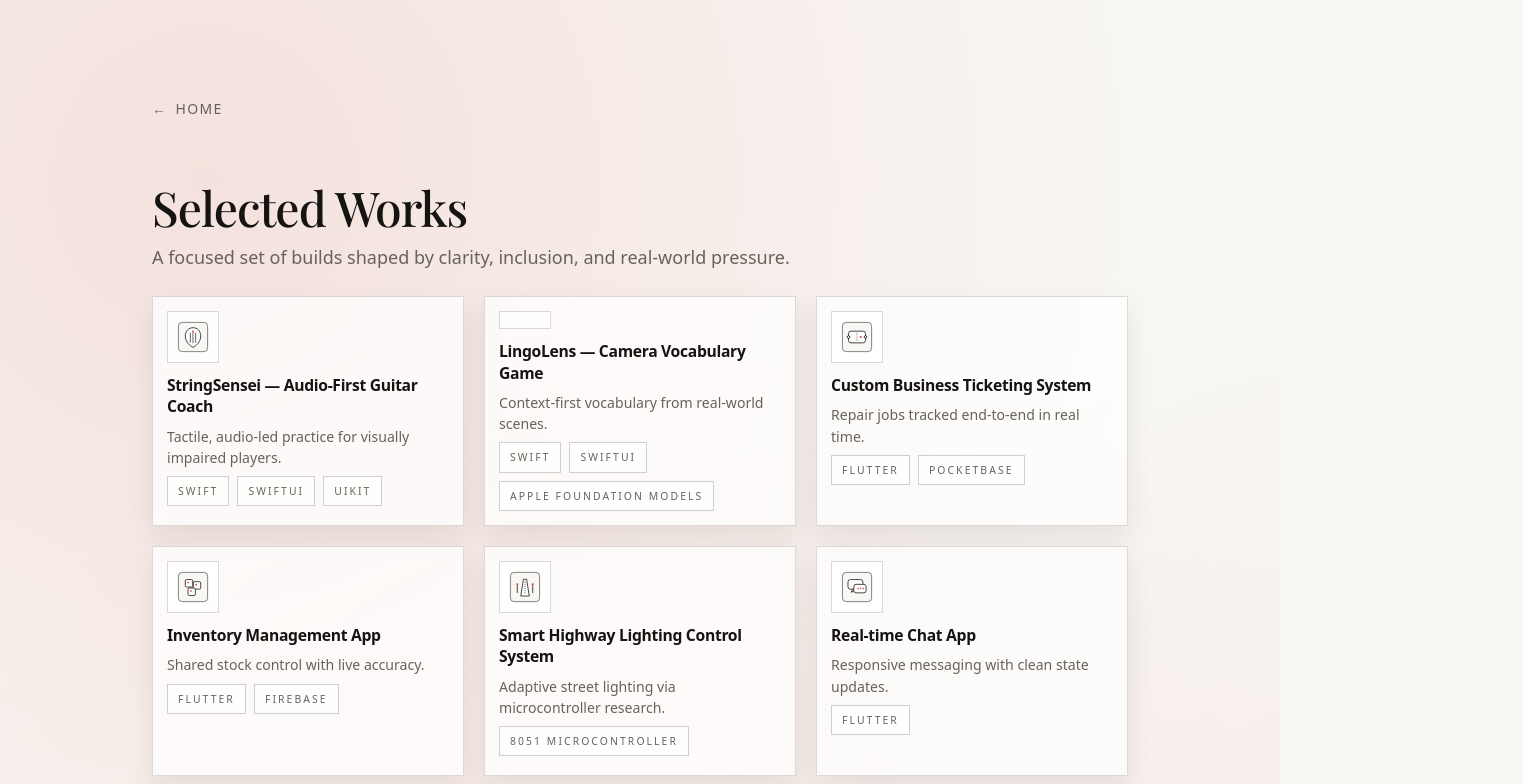
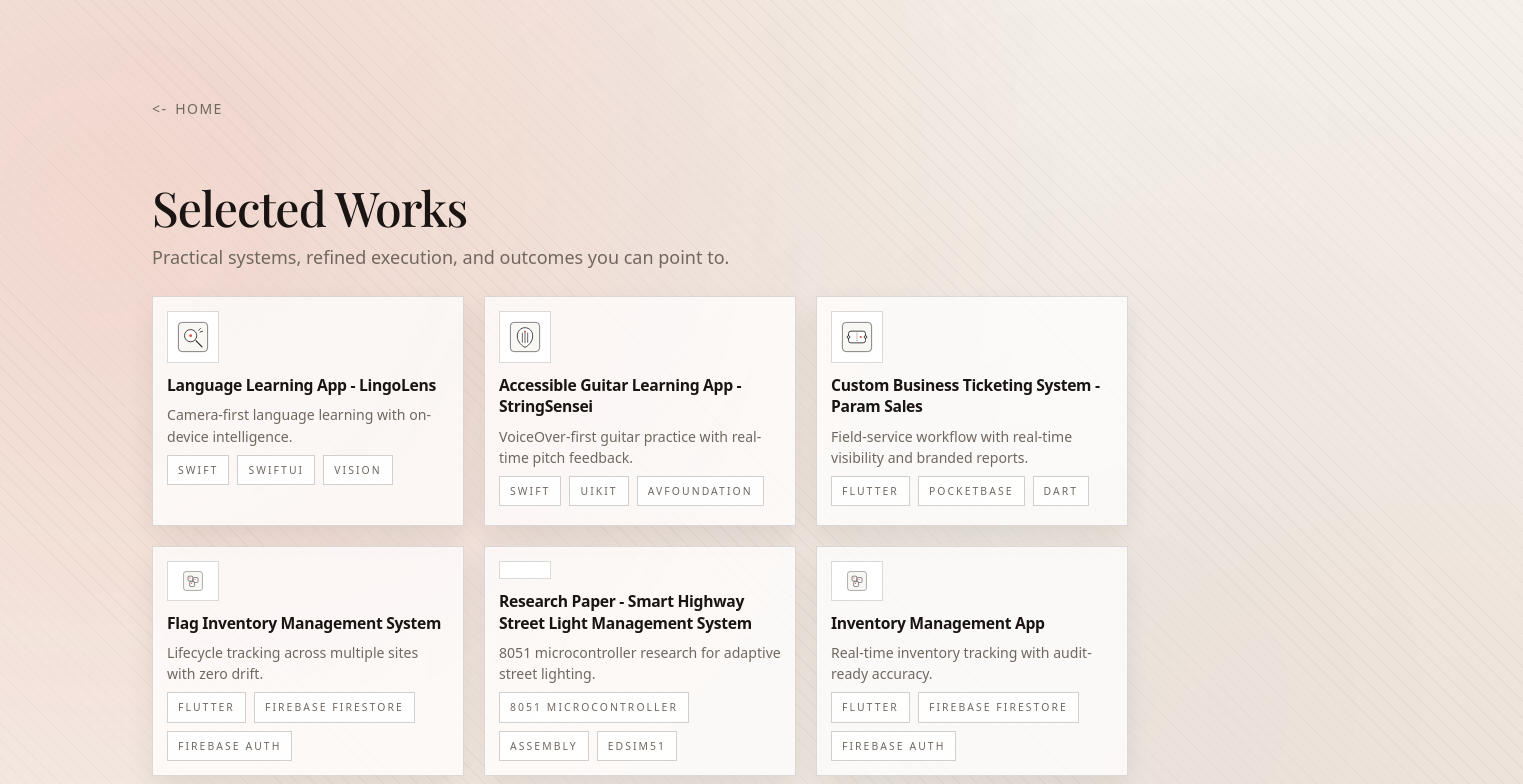
Before and after one commit to yajan08/my-portfolio, a Next.js app: page /work in a window 1280 px wide. Shown: the top 784 px of the page, 1523 px wide, since content can reach past the window. Built offline with nearby package versions, Linux system fonts and the light colour scheme; a web font is replaced by a local one.

Commit message:
refinements in data and ui

```diff
--- a/src/app/globals.css
+++ b/src/app/globals.css
@@ -1,12 +1,12 @@
 @import "tailwindcss";
 
 @theme inline {
-  --color-paper: #F8F7F4;
-  --color-paper-alt: #FFFFFF;
-  --color-ink: #161412;
-  --color-ink-light: #66635B;
-  --color-muted-orange: #D94838;
-  --color-muted-orange-hover: #B83628;
+  --color-paper: #F6F1EA;
+  --color-paper-alt: #FFFCF7;
+  --color-ink: #1A1512;
+  --color-ink-light: #6F6760;
+  --color-muted-orange: #C84D3A;
+  --color-muted-orange-hover: #A53C2C;
 
   --font-sans: "Sora", var(--font-geist-sans), sans-serif;
   --font-serif: "Playfair Display", serif;
@@ -22,18 +22,35 @@ html {
 }
 
 body {
-  background-color: var(--background);
+  background-color: #F6F1EA;
   background-image:
-    radial-gradient(circle at 12% 12%, rgba(217, 72, 56, 0.12), transparent 48%),
-    radial-gradient(circle at 88% 86%, rgba(217, 72, 56, 0.08), transparent 52%),
-    radial-gradient(circle at 40% 70%, rgba(217, 72, 56, 0.05), transparent 55%);
-  background-size: 130% 130%;
-  animation: orangeDrift 20s ease-in-out infinite;
+    radial-gradient(circle at 12% 14%, rgba(200, 77, 58, 0.08), transparent 50%),
+    radial-gradient(circle at 86% 82%, rgba(200, 77, 58, 0.06), transparent 54%),
+    repeating-linear-gradient(45deg, rgba(26, 21, 18, 0.035), rgba(26, 21, 18, 0.035) 1px, transparent 1px, transparent 12px);
+  background-size: 140% 140%, 140% 140%, 100% 100%;
+  animation: orangeDrift 24s ease-in-out infinite, breatheGlow 12s ease-in-out infinite;
   color: var(--foreground);
   font-family: var(--font-sans);
   -webkit-font-smoothing: antialiased;
   -moz-osx-font-smoothing: grayscale;
   line-height: 1.6;
+  position: relative;
+  min-height: 100vh;
+  overflow-x: hidden;
+  isolation: isolate;
+}
+
+body::before {
+  content: "";
+  position: fixed;
+  inset: -20%;
+  pointer-events: none;
+  z-index: -1;
+  background:
+    radial-gradient(circle at 22% 30%, rgba(217, 72, 56, 0.12), transparent 58%),
+    radial-gradient(circle at 78% 70%, rgba(22, 20, 18, 0.06), transparent 60%);
+  opacity: 0.7;
+  animation: glowMove 18s ease-in-out infinite;
 }
 
 ::selection {
@@ -44,6 +61,11 @@ body {
 h1, h2, h3, h4, h5, h6 {
   font-weight: 500;
   letter-spacing: -0.02em;
+}
+
+.name-font {
+  font-family: "Shadows Into Light", var(--font-name), var(--font-serif);
+  letter-spacing: 0.03em;
 }
 
 a, button {
@@ -260,6 +282,17 @@ a, button {
 }
 
 @keyframes orangeDrift {
-  0%, 100% { background-size: 125% 125%; }
-  50% { background-size: 140% 140%; }
+  0%, 100% { background-size: 125% 125%, 125% 125%, 125% 125%, 100% 100%; }
+  50% { background-size: 140% 140%, 140% 140%, 140% 140%, 100% 100%; }
 }
+
+@keyframes breatheGlow {
+  0%, 100% { filter: saturate(1); }
+  50% { filter: saturate(1.1); }
+}
+
+@keyframes glowMove {
+  0% { transform: translate3d(0, 0, 0) scale(1); }
+  50% { transform: translate3d(-2%, 2%, 0) scale(1.02); }
+  100% { transform: translate3d(2%, -2%, 0) scale(1); }
+}
--- a/src/app/layout.tsx
+++ b/src/app/layout.tsx
@@ -1,5 +1,5 @@
 import type { Metadata } from "next";
-import { Playfair_Display, Sora } from "next/font/google";
+import { Playfair_Display, Sora, Shadows_Into_Light } from "next/font/google";
 import RevealOnScroll from "@/components/RevealOnScroll";
 import "./globals.css";
 
@@ -11,6 +11,12 @@ const sora = Sora({
 const playfair = Playfair_Display({
   variable: "--font-playfair",
   subsets: ["latin"],
+});
+
+const shadowsIntoLight = Shadows_Into_Light({
+  variable: "--font-name",
+  subsets: ["latin"],
+  weight: ["400"],
 });
 
 export const metadata: Metadata = {
@@ -26,7 +32,7 @@ export default function RootLayout({
   return (
     <html lang="en" className="scroll-smooth">
       <body
-        className={`${sora.variable} ${playfair.variable} antialiased min-h-screen flex flex-col bg-[var(--background)] text-[var(--foreground)]`}
+        className={`${sora.variable} ${playfair.variable} ${shadowsIntoLight.variable} antialiased min-h-screen flex flex-col bg-[var(--background)] text-[var(--foreground)]`}
       >
         <RevealOnScroll />
         <main className="flex-grow flex flex-col max-w-5xl mx-auto w-full px-6 py-12">
--- a/src/app/page.tsx
+++ b/src/app/page.tsx
@@ -5,14 +5,14 @@ export default function Home() {
     <div className="min-h-[80vh] flex flex-col items-center justify-center">
       <main className="flex flex-col items-center text-center space-y-10 max-w-2xl mx-auto px-4" data-reveal>
         <div className="space-y-4">
-          <h1 className="text-6xl md:text-8xl font-serif text-[var(--color-ink)] tracking-tight">
+          <h1 className="text-6xl md:text-8xl name-font text-[var(--color-ink)] tracking-tight">
             Yajan Mehta
           </h1>
           <p className="text-xs uppercase tracking-[0.45em] text-[var(--color-ink-light)]">
             App Developer
           </p>
           <p className="text-lg md:text-xl text-[var(--color-ink-light)] font-light leading-relaxed max-w-xl mx-auto">
-            I design and build business-ready apps that turn real-world needs into calm, inclusive experiences.
+            Building inclusive, scalable mobile applications with calm execution and clear results.
           </p>
         </div>
 
--- a/src/app/work/[slug]/page.tsx
+++ b/src/app/work/[slug]/page.tsx
@@ -21,7 +21,7 @@ export default async function ProjectPage({ params }: PageProps) {
         href="/work"
         className="inline-flex items-center gap-2 text-sm uppercase tracking-widest text-[var(--color-ink-light)] hover:text-[var(--color-muted-orange)] transition-colors group"
       >
-        <span className="transform group-hover:-translate-x-1 transition-transform">←</span>
+        <span className="transform group-hover:-translate-x-1 transition-transform">{"<-"}</span>
         All Work
       </Link>
 
@@ -71,15 +71,17 @@ export default async function ProjectPage({ params }: PageProps) {
       </section>
 
       <section className="space-y-4" data-reveal>
-        <h2 className="section-title">GitHub</h2>
+        <h2 className="section-title">
+          {project.slug === "smart-highway" ? "Paper" : "GitHub"}
+        </h2>
         <a
           href={project.githubUrl}
           target="_blank"
           rel="noopener noreferrer"
           className="inline-flex items-center gap-2 text-sm uppercase tracking-widest text-[var(--color-ink-light)] hover:text-[var(--color-muted-orange)] transition-colors"
         >
-          View Source Code
-          <span>→</span>
+          {project.slug === "smart-highway" ? "Read Paper" : "View Source Code"}
+          <span>{"->"}</span>
         </a>
       </section>
     </article>
--- a/src/app/work/page.tsx
+++ b/src/app/work/page.tsx
@@ -9,7 +9,7 @@ export default function WorkPage() {
         href="/"
         className="inline-flex items-center gap-2 text-sm uppercase tracking-widest text-[var(--color-ink-light)] hover:text-[var(--color-muted-orange)] transition-colors group"
       >
-        <span className="transform group-hover:-translate-x-1 transition-transform">←</span>
+        <span className="transform group-hover:-translate-x-1 transition-transform">{"<-"}</span>
         Home
       </Link>
 
@@ -19,7 +19,7 @@ export default function WorkPage() {
             Selected Works
           </h1>
           <p className="text-lg text-[var(--color-ink-light)] font-light max-w-2xl leading-relaxed">
-            A focused set of builds shaped by clarity, inclusion, and real-world pressure.
+            Practical systems, refined execution, and outcomes you can point to.
           </p>
         </header>
 
--- a/src/components/VideoDemo.tsx
+++ b/src/components/VideoDemo.tsx
@@ -22,7 +22,7 @@ export default function VideoDemo({ videoUrl, title, orientation = "landscape" }
         aria-controls="video-demo"
       >
         {isOpen ? "Hide video demo" : "See video demo"}
-        <span className="text-base">→</span>
+        <span className="text-base">{"->"}</span>
       </button>
 
       {isOpen && (
--- a/src/data/projects.ts
+++ b/src/data/projects.ts
@@ -13,88 +13,81 @@ export interface Project {
 
 export const projects: Project[] = [
   {
+    slug: "lingolens",
+    title: "Language Learning App - LingoLens",
+    shortDescription: "Camera-first language learning with on-device intelligence.",
+    description:
+      "Built a context-aware language learning game where users scan real-world objects via live camera. Vision framework classifies them, and on-device AI translates and quizzes the user in their target language. Integrated Apple Foundation Models (iOS 26) for object filtering, concurrent translation via Swift task groups, and bilingual sentence generation with zero data leaving the device.",
+    impact:
+      "Engineered a full AVCaptureSession pipeline with throttled Vision classification (150 ms), orientation-aware EXIF mapping, and AVSpeechSynthesizer playback with premium voice selection.",
+    techStack: ["Swift", "SwiftUI", "Vision", "Apple Foundation Models", "AVFoundation"],
+    githubUrl: "https://github.com/yajan08",
+    imageUrl: "/logos/lingolens.svg",
+    videoUrl: "https://ik.imagekit.io/x0rci4g0k/lingoLensAppDemo.mp4",
+    videoOrientation: "portrait"
+  },
+  {
     slug: "stringsensei",
-    title: "StringSensei — Audio-First Guitar Coach",
-    shortDescription: "Tactile, audio-led practice for visually impaired players.",
+    title: "Accessible Guitar Learning App - StringSensei",
+    shortDescription: "VoiceOver-first guitar practice with real-time pitch feedback.",
     description:
-      "StringSensei turns practice into an audio-first, step-by-step journey that builds confidence and independence.",
-    impact: "Inclusive guitar coaching that prioritizes accessibility and steady progress.",
-    techStack: ["Swift", "SwiftUI", "UIKit"],
-    githubUrl: "https://github.com/yajanmehta",
+      "Built a VoiceOver-first guitar learning app for visually impaired users. All pitch feedback, lesson progression, and chord prompts are delivered via UIAccessibility announcements with zero reliance on visuals. Engineered a real-time pitch detection pipeline using AVAudioEngine, vDSP autocorrelation, and parabolic interpolation for sub-Hz accuracy across all six strings.",
+    impact:
+      "Built a GuitarSynthesizer with AVAudioUnitSampler and SF2 SoundFonts for realistic strum timing, plus dual persistence (local JSON and UserDefaults) and a Singleton DataStore for progress tracking.",
+    techStack: ["Swift", "UIKit", "AVFoundation", "AudioKit", "Tonic", "Storyboard"],
+    githubUrl: "https://github.com/yajan08",
     imageUrl: "/logos/stringsensei.svg",
     videoUrl: "https://ik.imagekit.io/x0rci4g0k/stringSenseiDemo.mp4",
     videoOrientation: "portrait"
   },
   {
-    slug: "lingolens",
-    title: "LingoLens — Camera Vocabulary Game",
-    shortDescription: "Context-first vocabulary from real-world scenes.",
+    slug: "custom-ticketing-system",
+    title: "Custom Business Ticketing System - Param Sales",
+    shortDescription: "Field-service workflow with real-time visibility and branded reports.",
     description:
-      "LingoLens anchors words in everyday scenes so learners speak with context, not memorized lists.",
-    impact: "Helps students and travelers build confidence with contextual vocabulary.",
-    techStack: ["Swift", "SwiftUI", "Apple Foundation Models", "Vision framework"],
-    githubUrl: "https://github.com/yajanmehta",
-    imageUrl: "/logos/lingolens.svg",
-    videoUrl: "https://ik.imagekit.io/x0rci4g0k/lingoLensAppDemo.mp4",
-    videoOrientation: "portrait"
-  },
-  {
-    slug: "custom-ticketing-system",
-    title: "Custom Business Ticketing System",
-    shortDescription: "Repair jobs tracked end-to-end in real time.",
-    description:
-      "A tailored workflow for repair teams to log jobs, update status, and generate reports without spreadsheet chaos.",
-    impact: "Reduced manual coordination with live tracking and admin visibility.",
-    techStack: ["Flutter", "PocketBase"],
-    githubUrl: "https://github.com/yajanmehta",
+      "Built a full-stack field-service management app with real-time ticket tracking via PocketBase WebSocket subscriptions, role-based auth, and a ban-management system. Designed a multi-role workflow for open, in-progress, and closed jobs with staff attribution, cost tracking, warranty flags, and on-site or off-site tagging.",
+    impact:
+      "Engineered dynamic PDF service reports with checklists, photo attachments, watermarks, and signatures, shared directly from the app.",
+    techStack: ["Flutter", "PocketBase", "Dart", "WebSockets", "PDF"],
+    githubUrl: "https://github.com/yajan08",
     imageUrl: "/logos/ticketing.svg",
     videoUrl: "https://ik.imagekit.io/x0rci4g0k/ticketingToolDemo.mp4",
     videoOrientation: "portrait"
   },
   {
-    slug: "inventory-management",
-    title: "Inventory Management App",
-    shortDescription: "Shared stock control with live accuracy.",
+    slug: "flag-inventory-management",
+    title: "Flag Inventory Management System",
+    shortDescription: "Lifecycle tracking across multiple sites with zero drift.",
     description:
-      "Designed to keep inventory precise across teams with real-time sync and clean, audit-ready records.",
-    impact: "Boosted inventory accuracy and day-to-day operational speed.",
-    techStack: ["Flutter", "Firebase"],
-    githubUrl: "https://github.com/yajanmehta",
-    imageUrl: "/logos/inventory.svg",
-    videoUrl: "https://ik.imagekit.io/x0rci4g0k/inventoryManagementDemo.mp4",
-    videoOrientation: "portrait"
+      "Architected a multi-site inventory lifecycle system tracking flags through active, washing, stitching, and disposed states with full inter-site transfer logic. All stock movements use Firestore atomic transactions to prevent race conditions and data inconsistency across concurrent users.",
+    impact:
+      "Built a complete audit trail for every transfer, wash, stitch, dispose, and receive event with user, timestamp, and quantity delta. Implemented RBAC with admin-only role assignment and real-time auth state management.",
+    techStack: ["Flutter", "Firebase Firestore", "Firebase Auth", "RBAC", "State Machine"],
+    githubUrl: "https://github.com/yajan08",
+    imageUrl: "/logos/inventory.svg"
   },
   {
     slug: "smart-highway",
-    title: "Smart Highway Lighting Control System",
-    shortDescription: "Adaptive street lighting via microcontroller research.",
+    title: "Research Paper - Smart Highway Street Light Management System",
+    shortDescription: "8051 microcontroller research for adaptive street lighting.",
     description:
-      "A research prototype exploring sensor-driven street light control to reduce wasted energy.",
-    impact: "Proved adaptive lighting logic on an 8051 microcontroller.",
-    techStack: ["8051 Microcontroller"],
-    githubUrl: "https://github.com/yajanmehta",
+      "Co-authored and published in IJNIET (Vol. 25, Nov 2024). Designed an embedded system using the 8051 microcontroller with LDR-based ambient sensing and time-driven conditional logic for automatic streetlight control.",
+    impact:
+      "Implemented in 8051 Assembly with Timer 0 for time simulation and three-state brightness control (full, dim, off), demonstrating measurable energy savings over fixed schedules.",
+    techStack: ["8051 Microcontroller", "Assembly", "EdSim51", "LDR Sensor"],
+    githubUrl: "https://www.ijniet.org/wp-content/uploads/2024/11/3.pdf",
     imageUrl: "/logos/smart-highway.svg"
   },
   {
-    slug: "realtime-chat",
-    title: "Real-time Chat App",
-    shortDescription: "Responsive messaging with clean state updates.",
+    slug: "inventory-management",
+    title: "Inventory Management App",
+    shortDescription: "Real-time inventory tracking with audit-ready accuracy.",
     description:
-      "A real-time chat build that stress-tested sockets and smooth state handling.",
-    impact: "Confirmed low-latency data flow and responsive UI behavior.",
-    techStack: ["Flutter"],
-    githubUrl: "https://github.com/yajanmehta",
-    imageUrl: "/logos/realtime-chat.svg"
-  },
-  {
-    slug: "student-club",
-    title: "Student Club Management System",
-    shortDescription: "C++ desktop tool for memberships and events.",
-    description:
-      "A desktop app to manage members, events, and participation history.",
-    impact: "Streamlined student organization tracking and reporting.",
-    techStack: ["C++"],
-    githubUrl: "https://github.com/yajanmehta",
-    imageUrl: "/logos/student-club.svg"
+      "Built a real-time multi-user inventory tracker using Firestore streams, with low-stock alerts, location tagging, and searchable item listings. Designed for teams updating stock in parallel without losing precision.",
+    impact:
+      "Implemented transactional quantity updates with an audit log and cascading batch delete for log cleanup. Added a dual-layer auth system with Firebase Auth login plus real-time Firestore ban checks for instant access revocation.",
+    techStack: ["Flutter", "Firebase Firestore", "Firebase Auth", "Transactions"],
+    githubUrl: "https://github.com/yajan08",
+    imageUrl: "/logos/inventory.svg"
   }
 ];
```
Also changed, not shown: src/app/contact/page.tsx (+7 -7 lines), src/components/AboutSection.tsx (+4 -4 lines).
